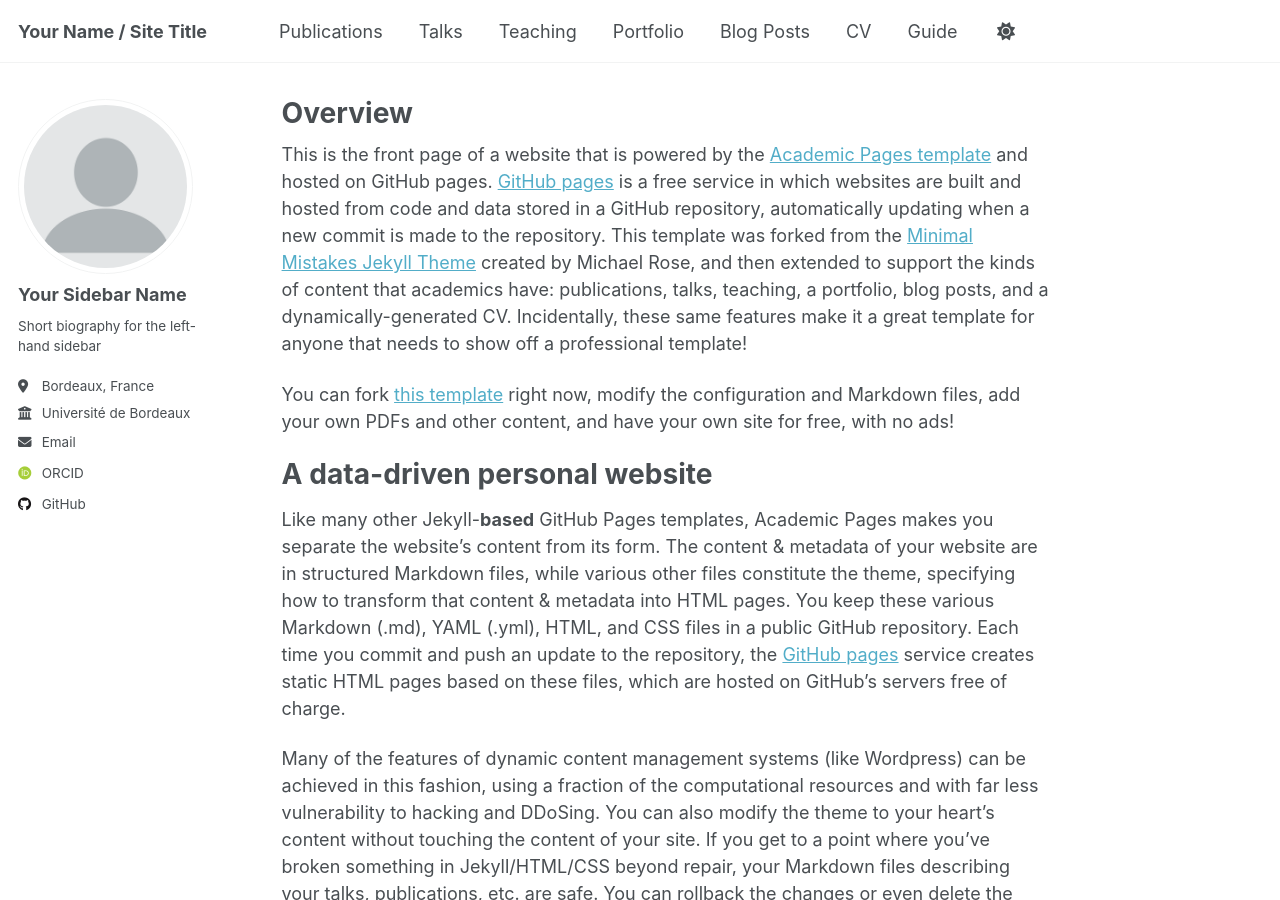
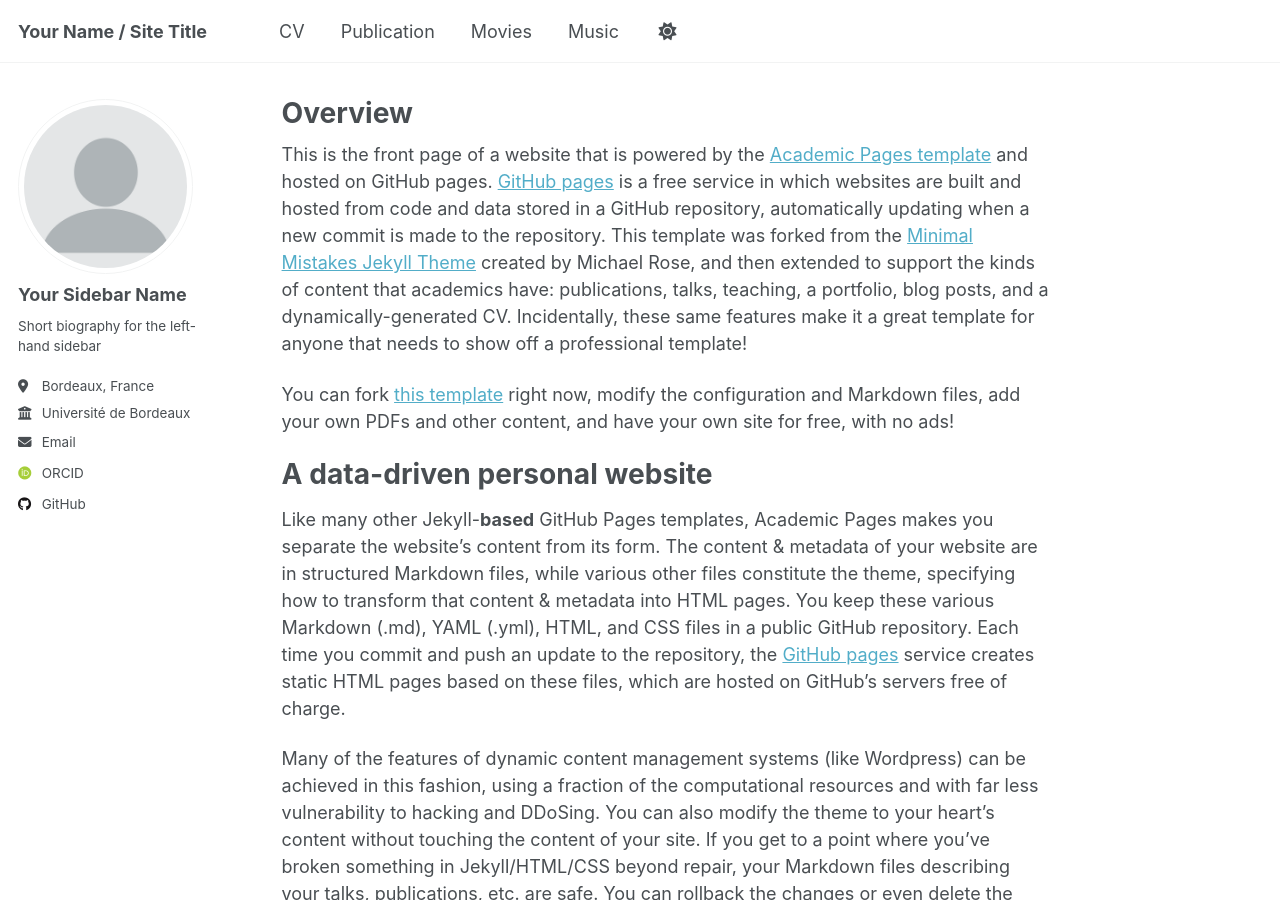
Before and after one commit to TradeMark17/TradeMark17.github.io, a Jekyll site: the page built from _pages/about.md, in a window 1280 px wide and 900 px high. Built offline with Jekyll 4.4.1, drawn with Linux system fonts in a browser that asks for light colours; some web fonts are replaced; a script that is not in the unit is left out.

Commit message:
Update navigation.yml

```diff
--- a/_data/navigation.yml
+++ b/_data/navigation.yml
@@ -8,26 +8,17 @@
 #      Markdown formatted page while the second is generated using JSON.
 
 main:
-  - title: "Publications"
-    url: /publications/
-
-  - title: "Talks"
-    url: /talks/
-
-  - title: "Teaching"
-    url: /teaching/
-
-  - title: "Portfolio"
-    url: /portfolio/
-
-  - title: "Blog Posts"
-    url: /year-archive/
-
   - title: "CV"
     url: /cv/
 
+  - title: "Publication"
+    url: /publications/
+
+  - title: "Movies"
+    url: /movies/
+
+  - title: "Music"
+    url: /music/
+
   # - title: "CV"
   #   url: /cv-json/
-
-  - title: "Guide"
-    url: /markdown/
```
